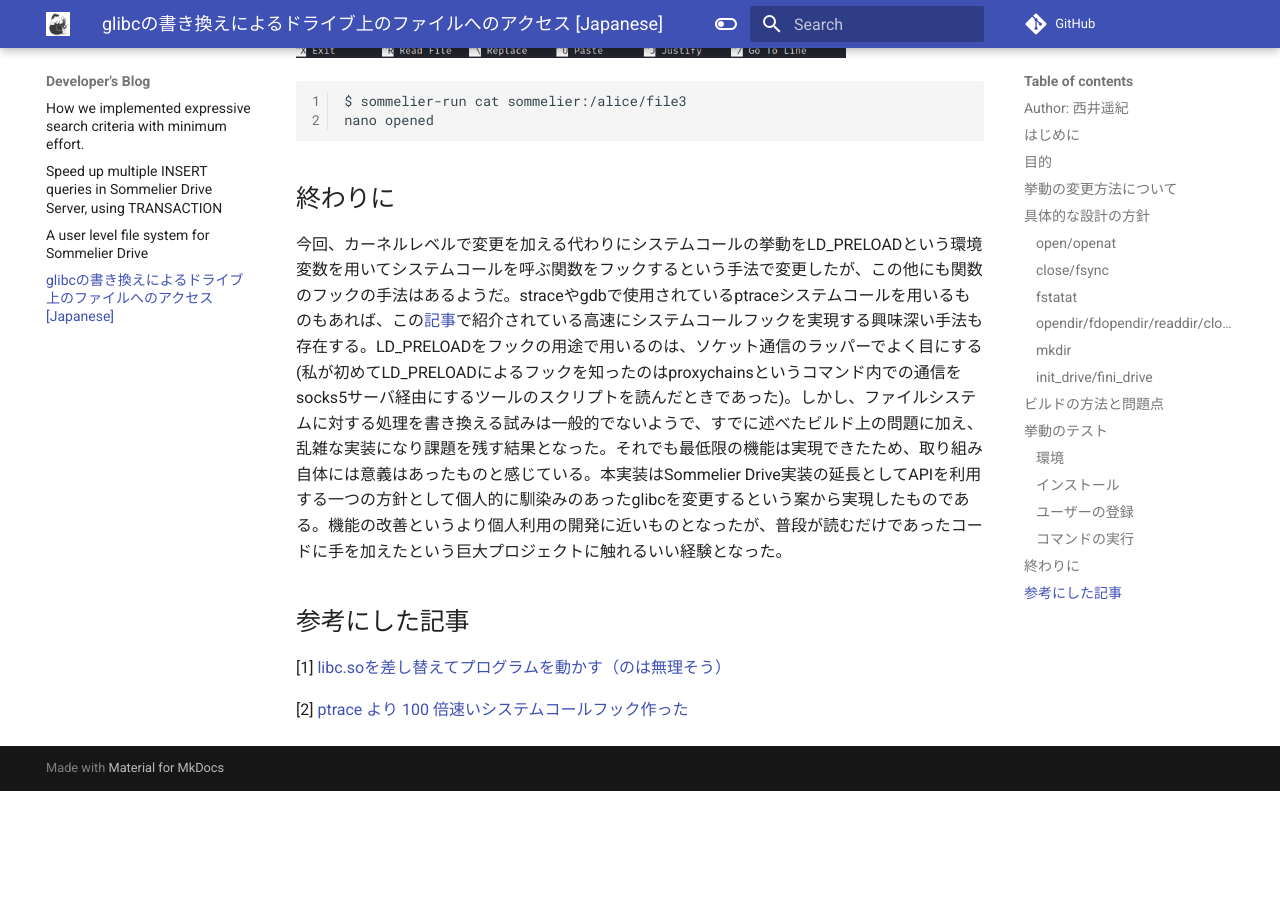
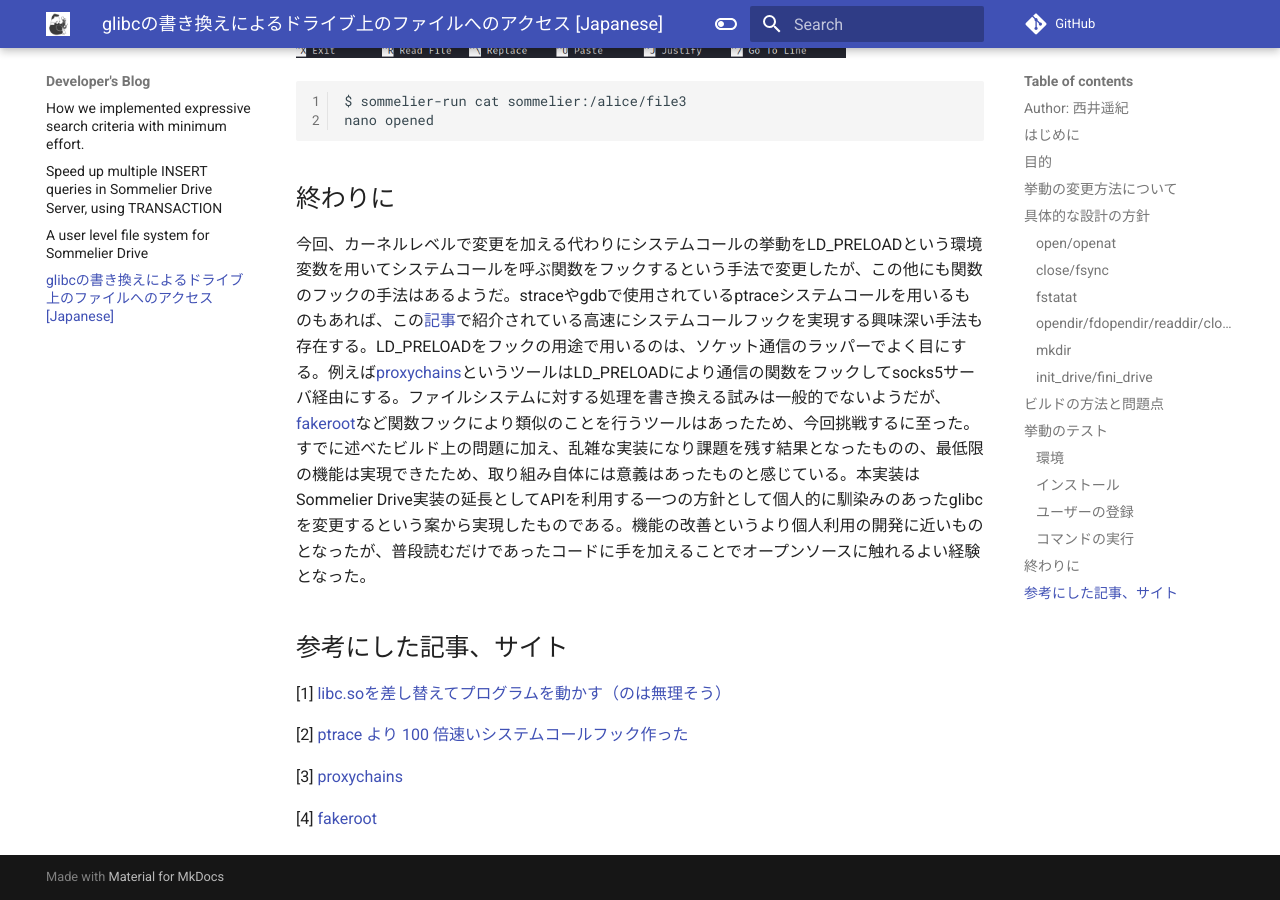
Before and after one commit to Sommelier-db/Sommelier-docs, an MkDocs documentation site: the page built from docs/glibc/blog-ja.md, in a window 1280 px wide and 900 px high, scrolled down 10719 px. Built offline with MkDocs 1.6.1 and Material for MkDocs 9.7.7, drawn with Linux system fonts in a browser that asks for light colours; comment, search, counter and statistics services are not loaded; before the commit the page ends 11510 px from its top, so only the background shows below that.

Commit message:
fix epilogue

````diff
--- a/docs/glibc/blog-ja.md
+++ b/docs/glibc/blog-ja.md
@@ -351,9 +351,13 @@ nano opened
 ```
 
 ## 終わりに
-今回、カーネルレベルで変更を加える代わりにシステムコールの挙動をLD_PRELOADという環境変数を用いてシステムコールを呼ぶ関数をフックするという手法で変更したが、この他にも関数のフックの手法はあるようだ。straceやgdbで使用されているptraceシステムコールを用いるものもあれば、この[記事](https://yasukata.hatenablog.com/entry/2021/10/14/145642)で紹介されている高速にシステムコールフックを実現する興味深い手法も存在する。LD_PRELOADをフックの用途で用いるのは、ソケット通信のラッパーでよく目にする(私が初めてLD_PRELOADによるフックを知ったのはproxychainsというコマンド内での通信をsocks5サーバ経由にするツールのスクリプトを読んだときであった)。しかし、ファイルシステムに対する処理を書き換える試みは一般的でないようで、すでに述べたビルド上の問題に加え、乱雑な実装になり課題を残す結果となった。それでも最低限の機能は実現できたため、取り組み自体には意義はあったものと感じている。本実装はSommelier Drive実装の延長としてAPIを利用する一つの方針として個人的に馴染みのあったglibcを変更するという案から実現したものである。機能の改善というより個人利用の開発に近いものとなったが、普段が読むだけであったコードに手を加えたという巨大プロジェクトに触れるいい経験となった。
+今回、カーネルレベルで変更を加える代わりにシステムコールの挙動をLD_PRELOADという環境変数を用いてシステムコールを呼ぶ関数をフックするという手法で変更したが、この他にも関数のフックの手法はあるようだ。straceやgdbで使用されているptraceシステムコールを用いるものもあれば、この[記事](https://yasukata.hatenablog.com/entry/2021/10/14/145642)で紹介されている高速にシステムコールフックを実現する興味深い手法も存在する。LD_PRELOADをフックの用途で用いるのは、ソケット通信のラッパーでよく目にする。例えば[proxychains](https://github.com/haad/proxychains)というツールはLD_PRELOADにより通信の関数をフックしてsocks5サーバ経由にする。ファイルシステムに対する処理を書き換える試みは一般的でないようだが、[fakeroot](https://packages.debian.org/ja/stretch/fakeroot)など関数フックにより類似のことを行うツールはあったため、今回挑戦するに至った。すでに述べたビルド上の問題に加え、乱雑な実装になり課題を残す結果となったものの、最低限の機能は実現できたため、取り組み自体には意義はあったものと感じている。本実装はSommelier Drive実装の延長としてAPIを利用する一つの方針として個人的に馴染みのあったglibcを変更するという案から実現したものである。機能の改善というより個人利用の開発に近いものとなったが、普段読むだけであったコードに手を加えることでオープンソースに触れるよい経験となった。
 
-## 参考にした記事
+## 参考にした記事、サイト
 [1] [libc.soを差し替えてプログラムを動かす（のは無理そう）](https://qiita.com/kusano_k/items/ab35d5982011eb0f742e#%E8%BF%BD%E8%A8%98)
 
 [2] [ptrace より 100 倍速いシステムコールフック作った](https://yasukata.hatenablog.com/entry/2021/10/14/145642)
+
+[3] [proxychains](https://github.com/haad/proxychains)
+
+[4] [fakeroot](https://packages.debian.org/ja/stretch/fakeroot)
````
